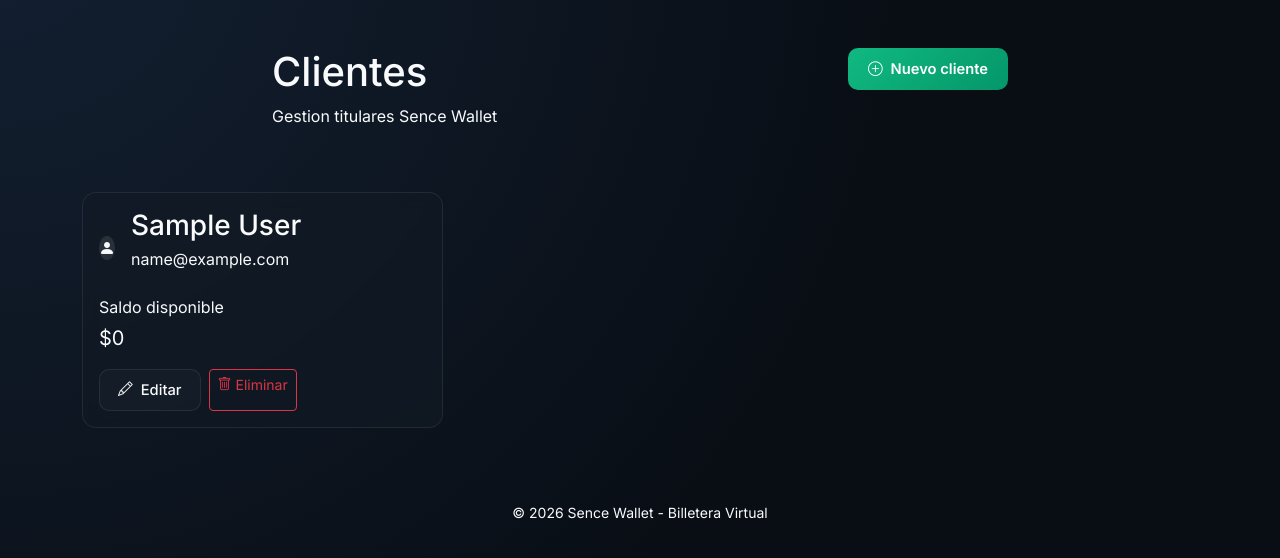
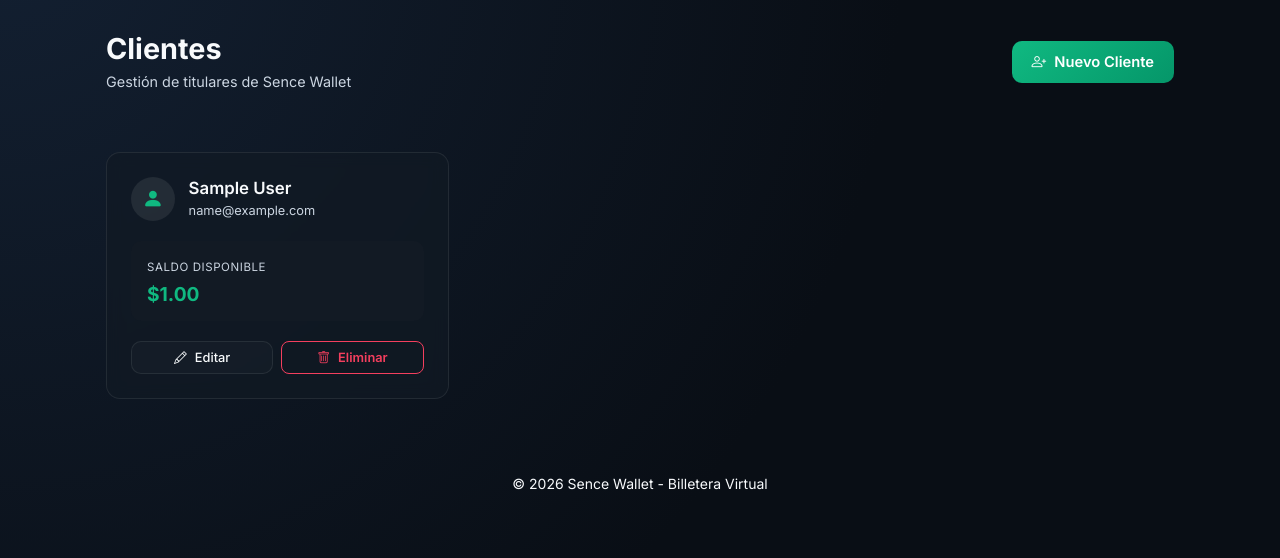
Before and after one commit to Al-Sagredo/sence-wallet-django, a Django app: page /clientes/ in a window 1280 px wide. Shown: the part 80-638 px from the top of the page. Run offline with Django 5.2, Linux system fonts and the light colour scheme; a user stored in the database is signed in; tables that the repository leaves empty hold one stand-in row (values such as "Sample post").

Commit message:
modificacion de redirecciones y optimizacion de views

```diff
--- a/gestion/static/gestion/css/style.css
+++ b/gestion/static/gestion/css/style.css
@@ -475,3 +475,142 @@ select option {
 .aw-link:hover {
     text-decoration: underline;
 }
+
+/* ==== CABECERA Y SECCIONES ==== */
+.aw-section-header {
+    display: flex;
+    justify-content: space-between;
+    align-items: center;
+    margin-bottom: 2rem;
+    flex-wrap: wrap;
+    gap: 1rem;
+}
+
+.aw-page-title {
+    font-size: 1.8rem;
+    font-weight: 700;
+    color: var(--aw-text);
+    margin: 0;
+}
+
+.aw-section-subtitle {
+    color: var(--aw-text-muted);
+    font-size: 0.9rem;
+    margin-top: 0.25rem;
+    margin-bottom: 0;
+}
+
+/* ==== GRILLA Y TARJETA DE CLIENTE ==== */
+.aw-cards-grid {
+    display: grid;
+    grid-template-columns: repeat(auto-fill, minmax(280px, 1fr));
+    gap: 1.25rem;
+}
+
+.aw-client-card {
+    display: flex;
+    flex-direction: column;
+    justify-content: space-between;
+    padding: 1.5rem;
+}
+
+.aw-client-header {
+    display: flex;
+    align-items: center;
+    gap: 0.85rem;
+    margin-bottom: 1.25rem;
+}
+
+.aw-avatar-circle {
+    width: 44px;
+    height: 44px;
+    border-radius: 50%;
+    background: rgba(255, 255, 255, 0.08);
+    display: flex;
+    align-items: center;
+    justify-content: center;
+    font-size: 1.3rem;
+    color: var(--aw-primary);
+    flex-shrink: 0;
+}
+
+.aw-client-info {
+    overflow: hidden;
+}
+
+.aw-client-name {
+    font-size: 1.05rem;
+    font-weight: 600;
+    margin: 0 0 0.15rem 0;
+    color: var(--aw-text);
+    white-space: nowrap;
+    overflow: hidden;
+    text-overflow: ellipsis;
+}
+
+.aw-client-email {
+    font-size: 0.8rem;
+    color: var(--aw-text-muted);
+    display: block;
+    white-space: nowrap;
+    overflow: hidden;
+    text-overflow: ellipsis;
+}
+
+/* ==== SALDO Y ACCIONES ==== */
+.aw-client-balance-box {
+    background: var(--aw-bg-alt);
+    border-radius: 10px;
+    padding: 0.75rem 1rem;
+    margin-bottom: 1.25rem;
+}
+
+.aw-label-muted {
+    font-size: 0.72rem;
+    text-transform: uppercase;
+    letter-spacing: 0.05em;
+    color: var(--aw-text-muted);
+}
+
+.aw-amount-positive {
+    font-size: 1.2rem;
+    font-weight: 700;
+    color: var(--aw-primary);
+    margin: 0.2rem 0 0 0;
+}
+
+.aw-card-actions {
+    display: flex;
+    gap: 0.5rem;
+}
+
+.aw-btn-sm {
+    padding: 6px 12px;
+    font-size: 0.8rem;
+    flex: 1;
+    text-align: center;
+    justify-content: center;
+}
+
+.aw-btn-danger {
+    background-color: transparent;
+    border: 1px solid var(--aw-danger);
+    color: var(--aw-danger);
+    border-radius: 8px;
+    text-decoration: none;
+    font-weight: 600;
+    transition: all 0.15s ease;
+    display: inline-flex;
+    align-items: center;
+}
+
+.aw-btn-danger:hover {
+    background-color: var(--aw-danger);
+    color: #fff;
+}
+
+.aw-empty-card {
+    grid-column: 1 / -1;
+    text-align: center;
+    padding: 3rem;
+}
--- a/gestion/templates/gestion/base.html
+++ b/gestion/templates/gestion/base.html
@@ -17,8 +17,8 @@
 <body>
     <nav class="navbar navbar-expand-lg navbar-dark aw-navbar sticky-top">
         <div class="container">
-            <a href="{% url 'cliente_list'%}" class="navbar-brand aw-brand">
-               <i class="bi bi-coin"></i>  Sence Wallet
+            <a href="{% url 'home'%}" class="navbar-brand aw-brand">
+                <i class="bi bi-coin"></i>  Sence Wallet
             </a>
             <button class="navbar-toggler" type="button" data-bs-toggle="collapse" data-bs-target="#navSence">
                 <span class="navbar-toggler-icon"></span>
--- a/gestion/templates/gestion/cliente_list.html
+++ b/gestion/templates/gestion/cliente_list.html
@@ -1,41 +1,62 @@
 {% extends 'gestion/base.html' %}
-{% block title %}Lista clientes - Sence Wallet{% endblock %}
+
+{% block title %}Clientes | Sence Wallet{% endblock %}
+
 {% block content %}
- <div class="row justify-content-center py-5">
-        <div class="col-lg-8 d-flex justify-content-between">
+<div class="aw-dashboard">
+    <!-- Header del listado -->
+    <div class="aw-section-header">
         <div>
-                <h1>Clientes</h1>
-                <p>Gestion titulares Sence Wallet</p>
+            <h1 class="aw-page-title">Clientes</h1>
+            <p class="aw-section-subtitle">Gestión de titulares de Sence Wallet</p>
         </div>
         <div>
-                <a href="{% url 'cliente_create' %}" class="btn aw-btn-primary"><i class="bi bi-plus-circle"></i> Nuevo
-                    cliente</a>
+            <a href="{% url 'cliente_create' %}" class="aw-btn-primary">
+                <i class="bi bi-person-plus"></i> Nuevo Cliente
+            </a>
         </div>
     </div>
-    </div>
-    <div class="row g-3 aw-stagger">
+
+    <!-- Grilla de tarjetas de clientes -->
+    <div class="aw-cards-grid">
         {% for cliente in clientes %}
-            <div class="col-md-6 col-lg-4">
-                <div class="card aw-card p-3 h-100">
-                    <div class="d-flex align-items-center gap-2 mb-2">
-                        <div class="rounded-circle bg-white bg-opacity-10 d-flex align-items-center justify-content-center">
+            <div class="aw-card aw-client-card">
+                <div class="aw-client-header">
+                    <div class="aw-avatar-circle">
                         <i class="bi bi-person-fill"></i>
                     </div>
-                        <div class='px-2'>
-                            <h3 class="mb-1">{{cliente.nombre}}</h3>
-                            <p>{{cliente.email}}</p>
+                    <div class="aw-client-info">
+                        <h3 class="aw-client-name">{{ cliente.nombre }}</h3>
+                        <span class="aw-client-email">{{ cliente.email }}</span>
                     </div>
                 </div>
+
                 {% if cliente.cuenta %}
-                        <p class="mb-1">Saldo disponible</p>
-                        <p class="aw-saldo-cliente aw-monto-positivo fs-5 mb-3" data-target="{{cliente.cuenta.saldo}}">$0</p>
+                    <div class="aw-client-balance-box">
+                        <span class="aw-label-muted">Saldo disponible</span>
+                        <p class="aw-amount-positive">${{ cliente.cuenta.saldo }}</p>
+                    </div>
+                {% else %}
+                    <div class="aw-client-balance-box">
+                        <span class="aw-label-muted">Sin cuenta asignada</span>
+                    </div>
                 {% endif %}
-                    <div class="mt-auto d-flex gap-2">
-                        <a href="{% url 'cliente_update' cliente.pk %}" class="btn btn-sm aw-btn-outline"><i class="bi bi-pencil"></i> Editar</a>
-                        <a href="{% url 'cliente_delete' cliente.pk %}" class="btn btn-sm btn-outline-danger"><i class="bi bi-trash"></i> Eliminar</a>
+
+                <div class="aw-card-actions">
+                    <a href="{% url 'cliente_update' cliente.pk %}" class="aw-btn-outline aw-btn-sm">
+                        <i class="bi bi-pencil"></i> Editar
+                    </a>
+                    <a href="{% url 'cliente_delete' cliente.pk %}" class="aw-btn-danger aw-btn-sm">
+                        <i class="bi bi-trash"></i> Eliminar
+                    </a>
                 </div>
             </div>
+        {% empty %}
+            <div class="aw-card aw-empty-card">
+                <i class="bi bi-people fs-2 aw-text-muted"></i>
+                <p class="mt-2 mb-0">No hay clientes registrados en el sistema.</p>
             </div>
         {% endfor %}
     </div>
+</div>
 {% endblock %}
--- a/gestion/views.py
+++ b/gestion/views.py
@@ -19,6 +19,7 @@ class ClienteListView(LoginRequiredMixin,ListView):
     model = Cliente
     template_name = 'gestion/cliente_list.html'
     context_object_name = 'clientes'
+    # Evita el problema de consultas N+1 al precargar user y cuenta
     queryset = Cliente.objects.select_related('user', 'cuenta').all()
 
 class ClienteCreateView(LoginRequiredMixin,CreateView):
@@ -31,7 +32,7 @@ class ClienteUpdateView(LoginRequiredMixin,UpdateView):
     model = Cliente
     form_class = ClienteForm
     template_name = 'gestion/cliente_form.html'
-    success_url = reverse_lazy('home')
+    success_url = reverse_lazy('cliente_list')
 
 class ClienteDeleteView(LoginRequiredMixin,DeleteView):
     model = Cliente
@@ -57,7 +58,7 @@ class HomeView(LoginRequiredMixin, TemplateView):
         if cuenta:
             context['cliente'] = cliente
             context['cuenta'] = cuenta
-            context['transacciones'] = cuenta.transacciones.order_by('-fecha')[:8]
+            context['transacciones'] = cuenta.transacciones.all()[:8]
 
             # Suma de depósitos
             ingresos = cuenta.transacciones.filter(tipo='DEPOSITO').aggregate(total=Sum('monto'))
@@ -71,26 +72,6 @@ class HomeView(LoginRequiredMixin, TemplateView):
         context['total_egresos'] = total_egresos
         return context
 
-@login_required  # <-- Garantiza que solo ingresen con login previo
-def dashboard_view(request):
-    cliente = request.user.cliente
-    cuenta = cliente.cuenta
-
-    # 1. Consulta para el listado reciente
-    transacciones_recientes = cuenta.transacciones.order_by('-fecha')[:8]
-
-    # 2. Consultas avanzadas / agregaciones (Cumple con Lección 4: Consultas Personalizadas)
-    total_ingresos = cuenta.transacciones.filter(tipo='DEPOSITO').aggregate(total=Sum('monto'))['total'] or 0
-    total_egresos = cuenta.transacciones.filter(tipo__in=['RETIRO', 'TRANSFERENCIA']).aggregate(total=Sum('monto'))['total'] or 0
-
-    context = {
-        'cliente': cliente,
-        'cuenta': cuenta,
-        'transacciones': transacciones_recientes,
-        'total_ingresos': total_ingresos,
-        'total_egresos': total_egresos,
-    }
-    return render(request, 'gestion/dashboard.html', context)
 
 def registro_usuario(request):
     if request.user.is_authenticated:
@@ -107,33 +88,21 @@ def registro_usuario(request):
         form = RegistroClienteForm()
     return render(request, 'registration/registro.html', {'form': form}) # sigue esta vía si el form.is_valid es false o si el metodo es GET
 
-@login_required
-def mi_cuenta_view(request):
-    # Accedes a Cliente y Cuenta directamente desde el request.user:
-    try:
-        cliente = request.user.cliente
-        cuenta = cliente.cuenta
-        # Trae las transacciones ordenadas por las más recientes
-        transacciones = cuenta.transacciones.order_by('-fecha')[:10]
-    except ObjectDoesNotExist:
-        return render(request, 'dashboard.html', {'error_perfil': 'Tu usuario aún no tiene un perfil de cliente o cuenta bancaria asignada.'})
-
-    return render(request, 'dashboard.html', {
-        'cuenta': cuenta,
-        'transacciones': transacciones
-    })
 
 # ==========================================
 # CRUD TRANSACCIONES
 # ==========================================
 class TransaccionListView(LoginRequiredMixin, ListView):
     model = Transaccion
-    template_name = 'gestion/transaccion_list.html'
+    template_name = 'gestion/transaction_list.html'
     context_object_name = 'transacciones'
 
     def get_queryset(self):
-        # Solo muestra las transacciones de la cuenta del usuario
-        return self.request.user.cliente.cuenta.transacciones.order_by('-fecha')
+        cliente = getattr(self.request.user, 'cliente', None)
+        cuenta = getattr(cliente, 'cuenta', None) if cliente else None
+        if cuenta:
+            return cuenta.transacciones.all()
+        return Transaccion.objects.none()
 
 class TransaccionCreateView(LoginRequiredMixin, CreateView):
     model = Transaccion
@@ -143,23 +112,26 @@ class TransaccionCreateView(LoginRequiredMixin, CreateView):
 
     def form_valid(self, form):
         cliente = getattr(self.request.user, 'cliente', None)
+        cuenta = getattr(cliente, 'cuenta', None) if cliente else None
 
-        # Verificamos si existe el cliente y su cuenta
-        if not cliente or not hasattr(cliente, 'cuenta'):
+        if not cuenta:
             form.add_error(None, 'No tienes una cuenta bancaria asignada para realizar transacciones.')
             return self.form_invalid(form)
 
-        cuenta = cliente.cuenta
-        form.instance.cuenta = cuenta
+        with transaction.atomic():
+            # Bloqueo a nivel de fila para garantizar integridad concurrente
+            cuenta_actualizada = Cuenta.objects.select_for_update().get(pk=cuenta.pk)
+            monto = form.cleaned_data['monto']
+            tipo = form.cleaned_data['tipo']
 
-        with transaction.atomic():
             # Actualizamos el saldo según el tipo de operación
-            if form.instance.tipo == 'DEPOSITO':
-                cuenta.saldo += form.instance.monto
-            elif form.instance.tipo in ['RETIRO', 'TRANSFERENCIA']:
-                if cuenta.saldo < form.instance.monto:
+            if tipo == 'DEPOSITO':
+                cuenta_actualizada.saldo += monto
+            elif tipo in ['RETIRO', 'TRANSFERENCIA']:
+                if cuenta_actualizada.saldo < monto:
                     form.add_error('monto', 'Saldo insuficiente para realizar esta operación.')
                     return self.form_invalid(form)
-                cuenta.saldo -= form.instance.monto
-            cuenta.save()
+                cuenta_actualizada.saldo -= monto
+            cuenta_actualizada.save()
+            form.instance.cuenta = cuenta_actualizada
             return super().form_valid(form)
```
Also changed, not shown: consultas.txt (+12 -0 lines), gestion/forms.py (+48 -10 lines), gestion/templates/gestion/cliente_form.html (+8 -4 lines), gestion/templates/gestion/transaction_list.html (added, +87 -0 lines). Lines whose indentation alone changed are shown as unchanged.
